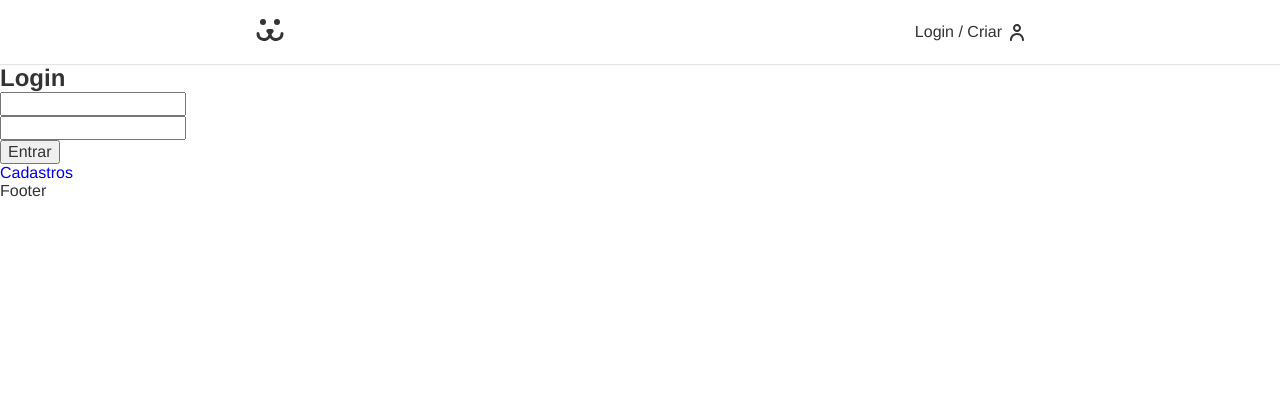
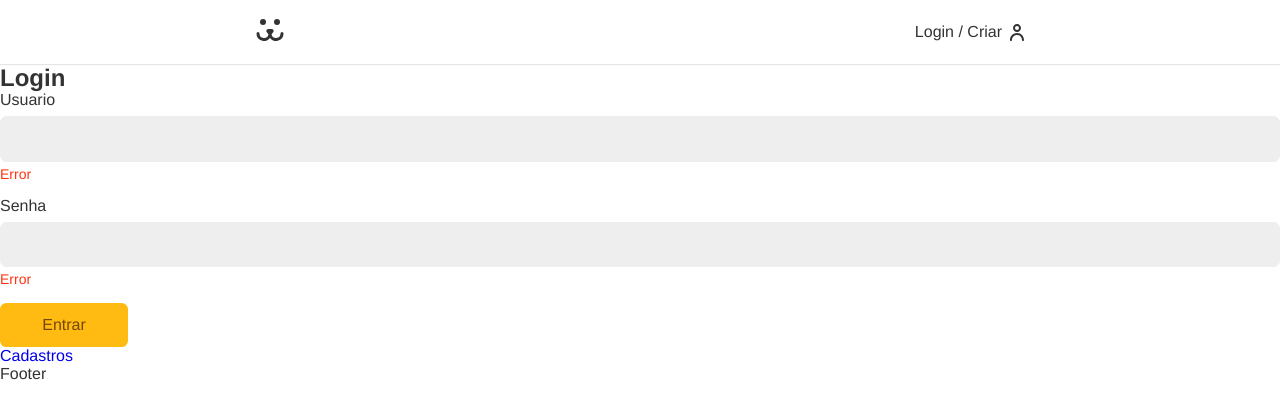
Before and after one commit to fernandoprestes/dogs, a React (Create React App) app: page /login in a window 1280 px wide. Shown: the top 418 px of the page. Built offline with nearby package versions, Linux system fonts and the light colour scheme.

Commit message:
form component

```diff
--- /dev/null
+++ b/src/components/Forms/Button.js
@@ -0,0 +1,12 @@
+import React from 'react'
+import styles from './Button.module.css'
+
+const Button = ({children, props}) => {
+  return (
+    <button {...props} className={styles.button} >
+      {children}
+    </button>
+  )
+}
+
+export default Button
--- /dev/null
+++ b/src/components/Forms/Button.module.css
@@ -0,0 +1,24 @@
+.button{
+  font-size: 1rem;
+  font-family: var(--type-first);
+  border: none;
+  border-radius: .4rem;
+  min-width: 8rem;
+  background: #fb1;
+  color: #764701;
+  padding: .8rem 1.2rem;
+  box-sizing: border-box;
+  cursor: pointer;
+  transition: .1s;
+}
+
+.button:hover,
+.button:focus{
+  outline: none;
+  box-shadow: 0 0 0 3px #fea, 0 0 0 4px #fb1;
+}
+
+.button:disabled{
+  opacity: 0.5;
+  cursor: not-allowed;
+}
--- /dev/null
+++ b/src/components/Forms/Input.js
@@ -0,0 +1,16 @@
+import React from 'react'
+import styles from './Input.module.css'
+
+const Input = ({label, type, name}) => {
+  return (
+    <div className={styles.wrapper}>
+      <label htmlFor={name} className={styles.label}>{label}</label>
+      <input id={name} name={name} className={styles.input} type={type}/>
+      <p className={styles.error}>Error</p>
+    </div>
+
+
+  )
+}
+
+export default Input
--- /dev/null
+++ b/src/components/Forms/Input.module.css
@@ -0,0 +1,35 @@
+.wrapper{
+  margin-bottom: 1rem;
+}
+
+.input{
+  border: 1px solid #eee;
+  display: block;
+  width: 100%;
+  font-size: 1rem;
+  padding: .8rem;
+  border-radius: .4rem;
+  background: #eee;
+  transition: .2s;
+}
+
+.input:hover,
+.input:focus{
+  outline: none;
+  border-color: #fb1;
+  background: #fff;
+  box-shadow: 0 0 0 3px #fea;
+}
+
+.label{
+  display: block;
+  font-size: 1rem;
+  line-height: 1;
+  padding-bottom: .5rem;
+}
+
+.error{
+  color:#f31;
+  font-size: .875rem;
+  margin-top: .25rem;
+}
--- a/src/components/Login/LoginForm.js
+++ b/src/components/Login/LoginForm.js
@@ -1,5 +1,7 @@
 import React from 'react'
 import { Link } from 'react-router-dom'
+import Button from '../Forms/Button'
+import Input from '../Forms/Input'
 
 const LoginForm = () => {
   const [username, setUsername] = React.useState('')
@@ -25,17 +27,9 @@
     <section>
       <h1>Login</h1>
       <form action="" onSubmit={handleSubmit}>
-        <input
-          type="text"
-          value={username}
-          onChange={({ target }) => setUsername(target.value)}
-        />
-        <input
-          type="text"
-          value={password}
-          onChange={({ target }) => setPassword(target.value)}
-        />
-        <button>Entrar</button>
+        <Input name="username" label="Usuario" type="text"/>
+        <Input name="password" label="Senha"type="password"/>
+        <Button >Entrar</Button>
       </form>
       <Link to="/login/criar">Cadastros</Link>
     </section>
```
